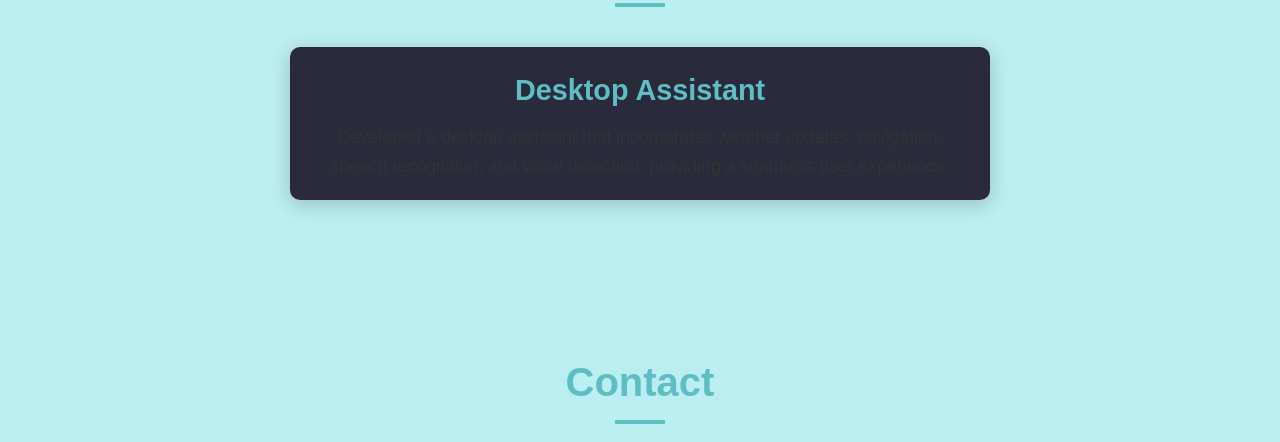
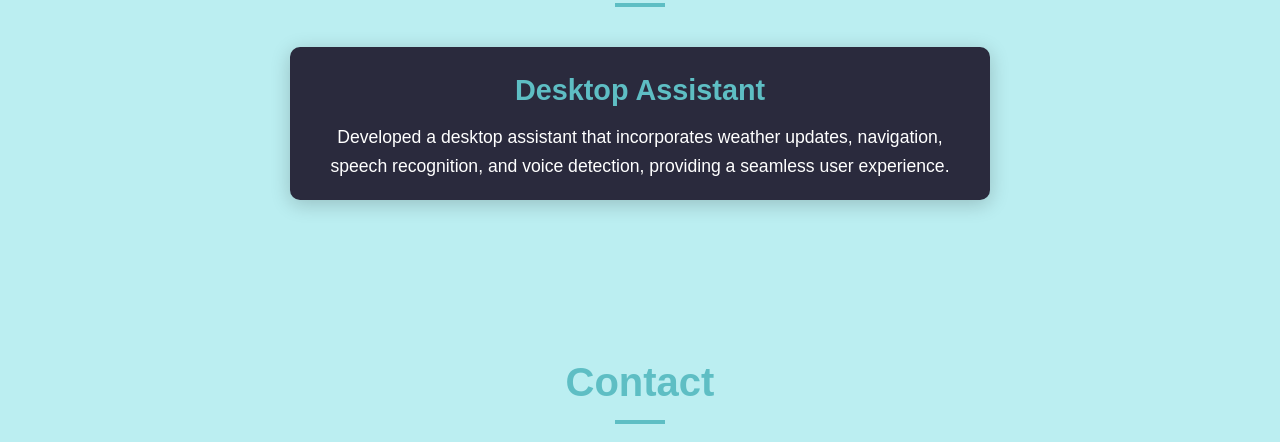
Before and after one commit to rsreehari/Portfolio-, a plain HTML site: page index.html in a window 1280 px wide. Shown: the part 1140-1582 px from the top of the page. Drawn offline with Linux system fonts and the light colour scheme.

Commit message:
Update style.css

```diff
--- a/style.css
+++ b/style.css
@@ -113,9 +113,9 @@ section h2::after {
     color: #5EBEC4; /* Project title color */
 }
 
-.project p {
+.project-description {
     font-size: 1.1em;
-    color: #333; /* Project description color */
+    color: #fff; /* Changed color for better readability */
 }
 
 /* Contact Section */
```
